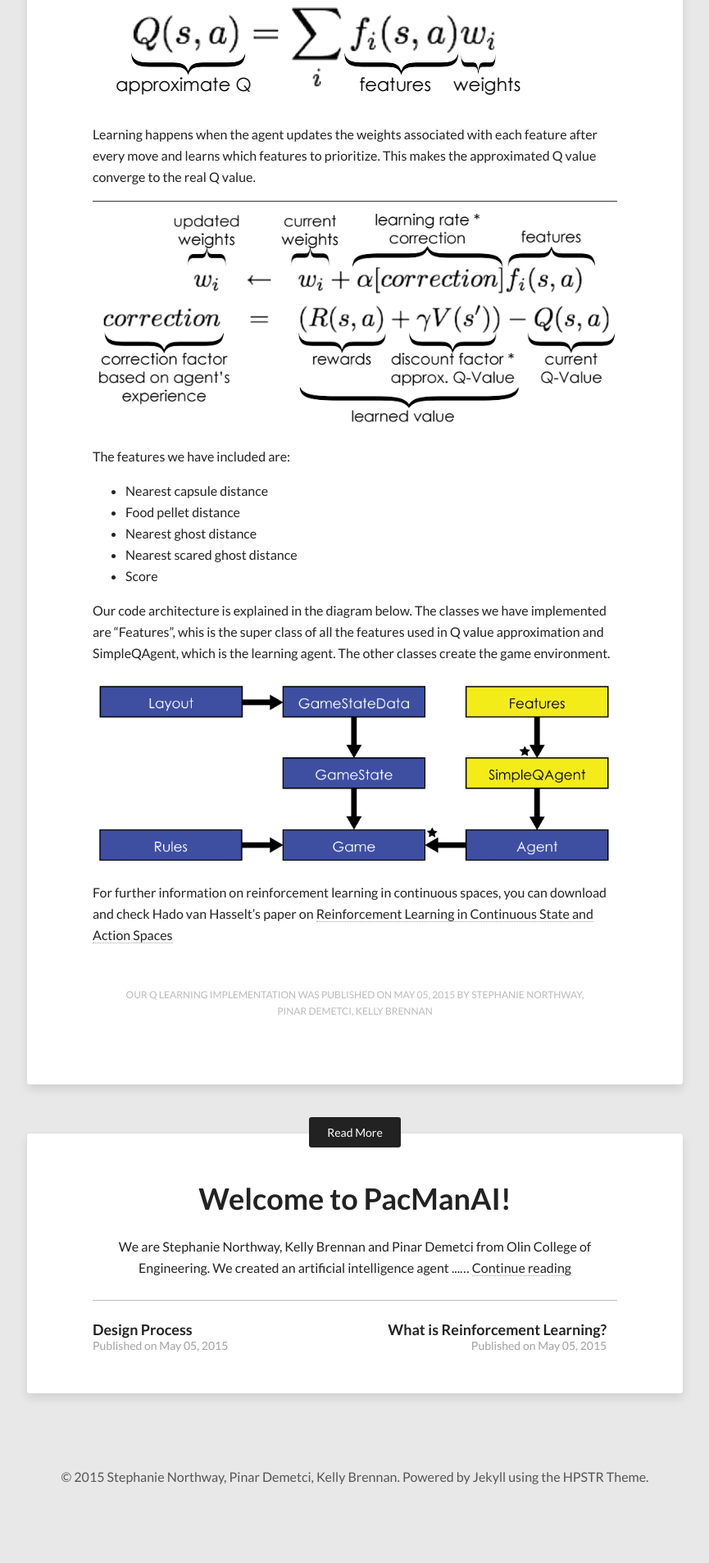
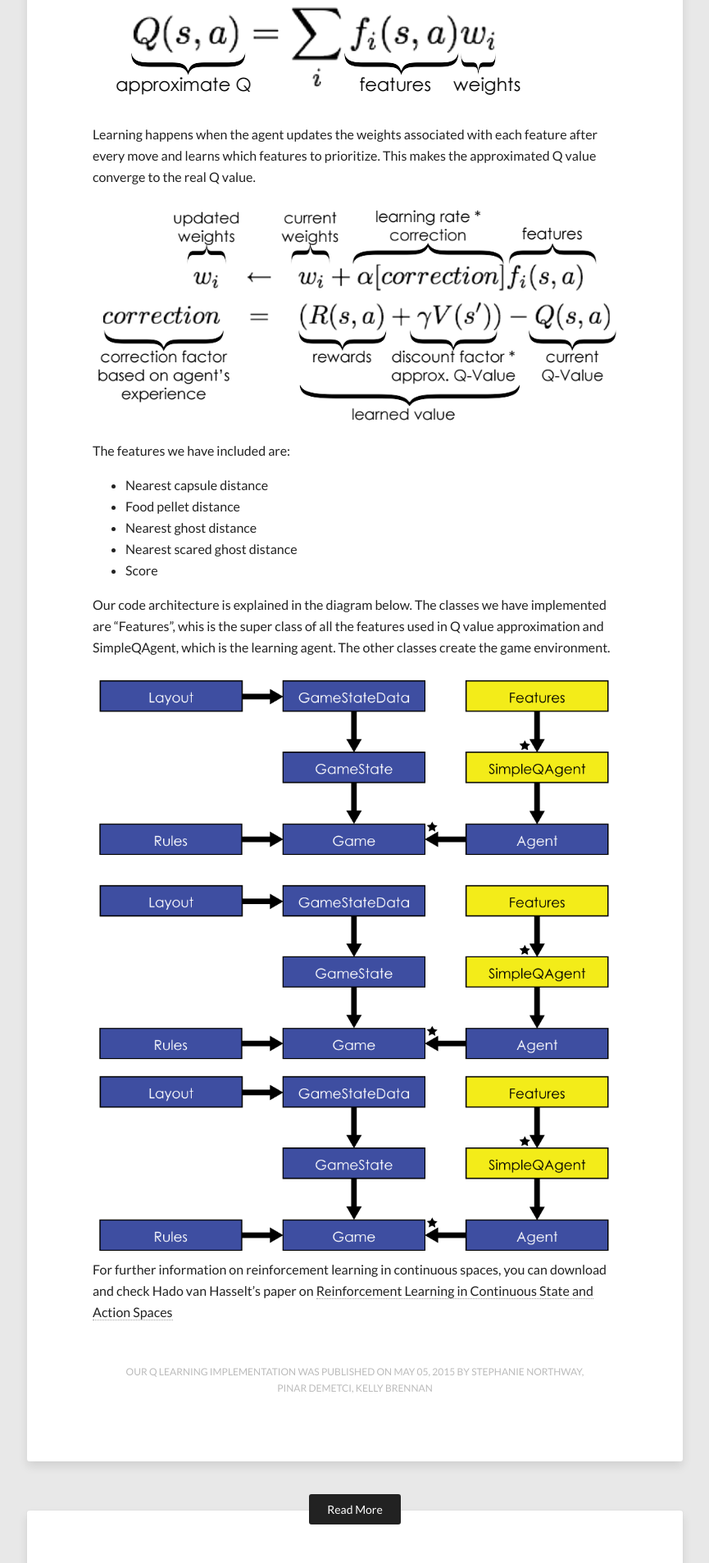
Before and after one commit to pdemetci/PacManAI, a Jekyll site: the page built from _posts/2015-05-05-Our-Q-Learning-Implementation.markdown, in a window 1280 px wide. Shown: the part 426-2333 px from the top of the page at 82% size, without its empty margins (207-1072 px from the left). Built offline with Jekyll 4.4.1, drawn with Linux system fonts in a browser that asks for light colours; nearby versions of some CDN libraries; before the commit the page ends 2269 px from its top, so only the background shows below that.

Commit message:
Some experimentation with images

```diff
--- a/_posts/2015-05-05-Our-Q-Learning-Implementation.markdown
+++ b/_posts/2015-05-05-Our-Q-Learning-Implementation.markdown
@@ -24,4 +24,7 @@
 
 ![Code Architecture]({{ site.url }}/assets/UMLDigram_Pacman_withoutAttributesMethods.png)
 
+<img style="float: right" src="/assets/UMLDigram_Pacman_withoutAttributesMethods.png">
+<img style="float: right" src="{{ site.url }}/assets/UMLDigram_Pacman_withoutAttributesMethods.png">
+
 For further information on reinforcement learning in continuous spaces, you can download and check Hado van Hasselt's paper on [Reinforcement Learning in Continuous State and Action Spaces](http://webdocs.cs.ualberta.ca/~vanhasse/papers/RL_in_Continuous_Spaces.pdf)
```
Also changed, not shown: assets/weightupdates.png, 1 other file.
